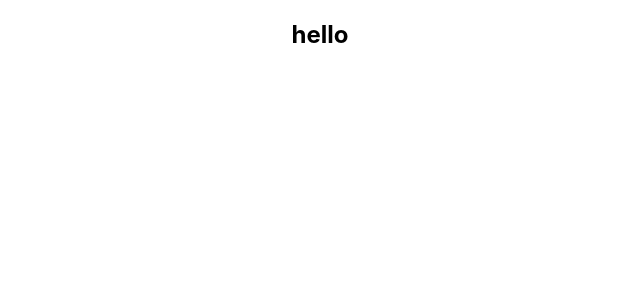
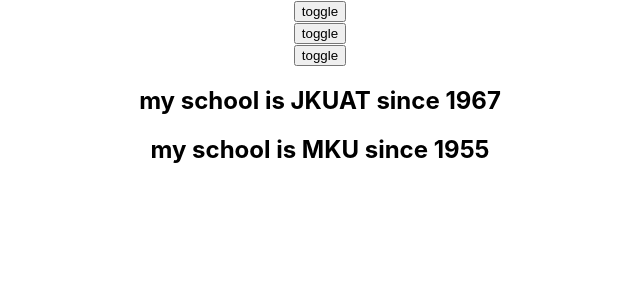
Before and after one commit to Abuu001/React-Burger-builder, a React (Create React App) app: page / in a window 1280 px wide. Shown: the top 300 px of the page, without its empty margins (320-960 px from the left). Built offline with nearby package versions, Linux system fonts and the light colour scheme.

Commit message:
Added person component

```diff
--- a/src/components/App.js
+++ b/src/components/App.js
@@ -1,10 +1,16 @@
-import React from 'react';
-import './App.css';
+import React from "react";
+import "./App.css";
+import  Person from "./Person"
+import School from "./School"
 
-function App() {
+
+function App(props) {
   return (
     <div className="App">
-     <h2>hello </h2>
+      <Person  name= "Bessy"  />
+      <Person name= "Laura"   />
+      <Person  name= "Sarah"  />
+     <School />
     </div>
   );
 }
--- /dev/null
+++ b/src/components/Person.js
@@ -0,0 +1,47 @@
+import React ,{Component} from "react"
+
+class Person extends Component{
+    constructor(props) {
+        super(props)
+        this.state = {
+            persons :[
+                {name:"Abu" , age : "9"},
+                {name:"Evans" , age : "8"},
+                {name:"Edu" , age : "7"}
+            ],
+            showPersons : false
+        }
+        this.handleClick=this.handleClick.bind(this)
+        this.togglePersonHandler=this.togglePersonHandler.bind(this)
+
+    }
+    handleClick =()=>{
+        console.log("I am clicked");
+    }
+    togglePersonHandler=()=>{
+        const doesShow =this.state.showPersons
+       this.setState( {
+           showPersons : !doesShow
+       })
+    }
+
+    render(){
+        const age =Math.floor (Math.random()* 100)
+        const details=(
+            <div>
+                <h2  >Im a {this.props.name} of {age}  years old</h2>
+                <h2 >{this.state.persons[0].name}</h2>
+                <button onClick={this.handleClick}>Click me</button>
+            </div>
+          )
+        return(
+            <div>
+                <button  onClick={this.togglePersonHandler}>toggle</button>
+                {  this.state.showPersons === true  ?   details  :  null }
+
+            </div>
+        )
+    }
+}
+
+export default Person
--- /dev/null
+++ b/src/components/School.js
@@ -0,0 +1,23 @@
+import React ,{useState} from "react"
+
+const  School =() =>{
+
+    let [oldState,newState] =useState({
+        name : "JKUAT",
+        year : 1967
+    })
+
+     newState={
+        name : "MKU",
+        year : 1955
+    }
+
+
+    return(
+        <div>
+            <h2>my school is {oldState.name}  since {oldState.year}</h2>
+            <h2>my school is {newState.name}  since {newState.year}</h2>
+        </div>
+    )
+}
+export default School
```
